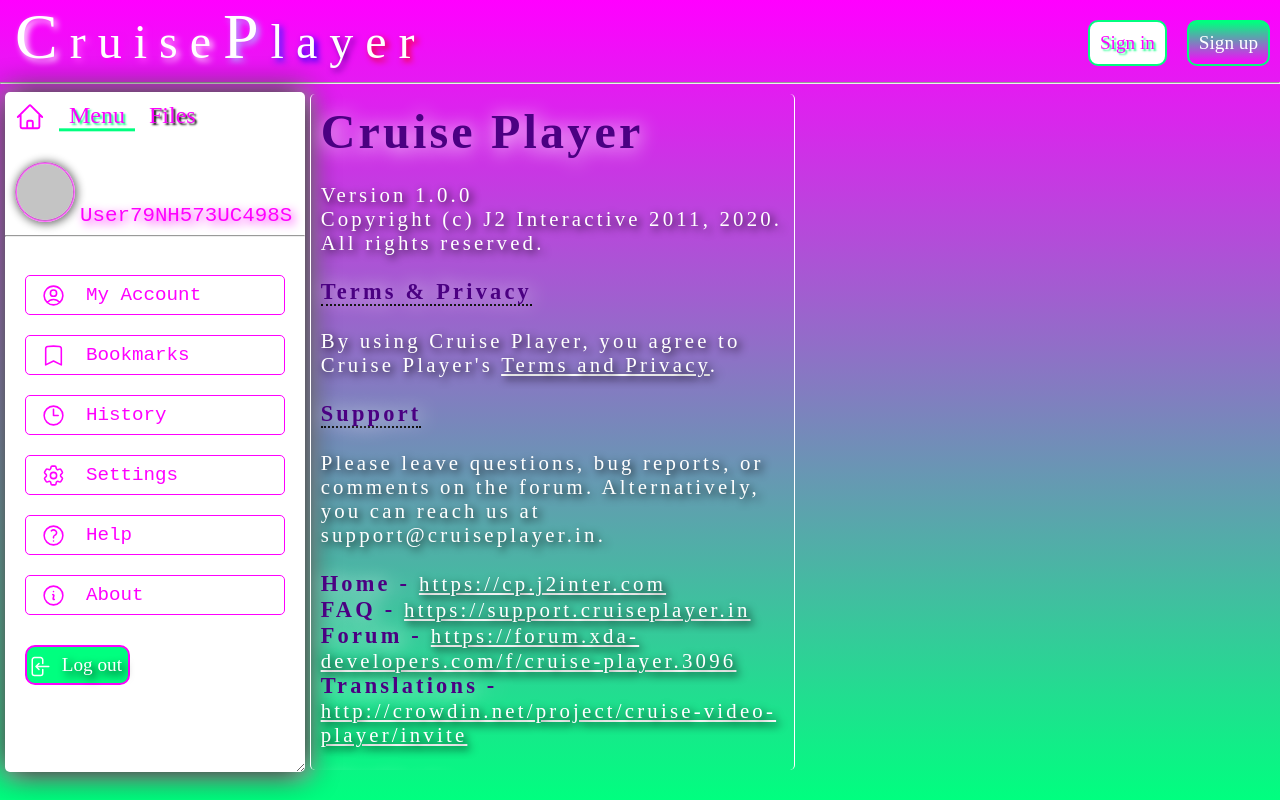
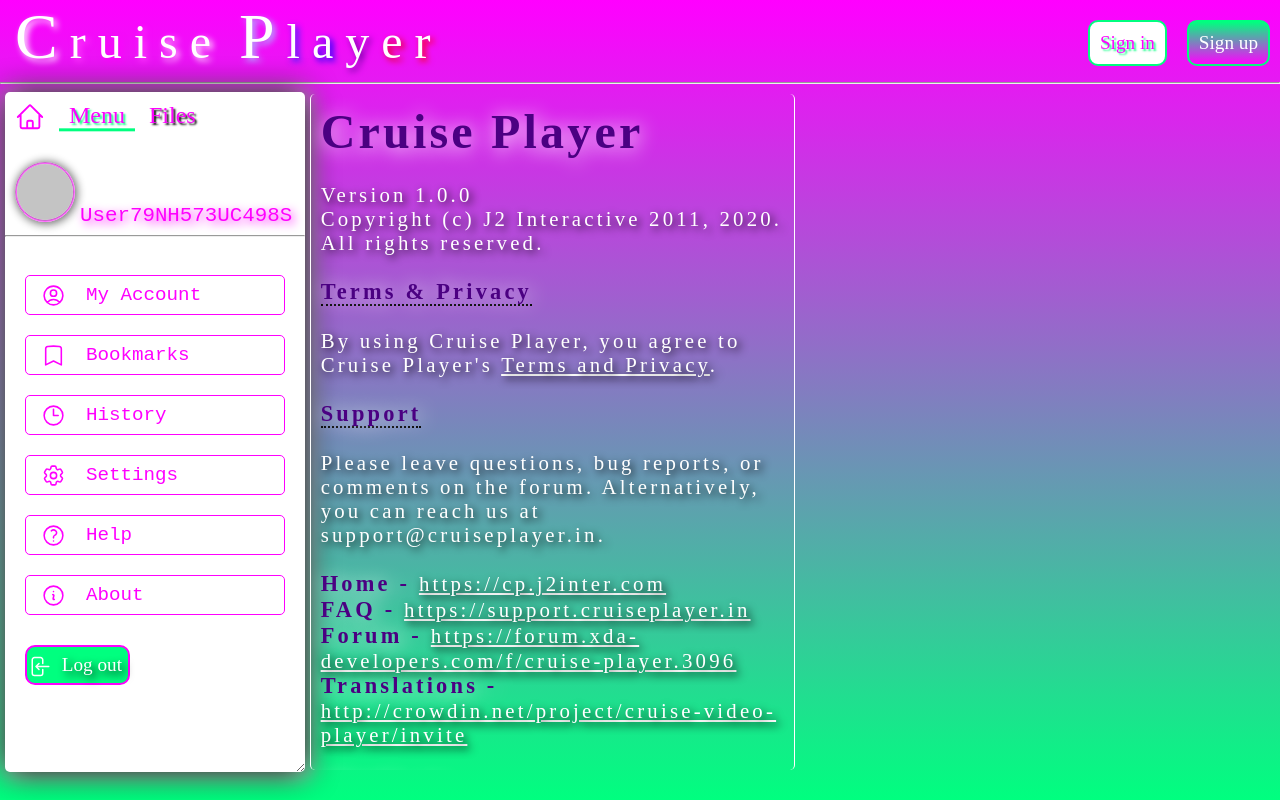
Before and after one commit to Emelie-Dev/Cruise-Player, a website: page Public/About.html in a window 1280 px wide. Drawn offline with Linux system fonts and the light colour scheme; no server answers; grey boxes are pictures that could not be loaded.

Commit message:
Fourth Commit - Updating the bookmark files

```diff
--- a/Public/About.html
+++ b/Public/About.html
@@ -36,7 +36,7 @@
         <span id="head4">i</span>
         <span id="head5">s</span>
         <span id="head6">e</span>
-         <span id="head7" class="first">P</span>
+         <span id="head7" class="first">&nbsp;P</span>
          <span id="head8">l</span>
          <span id="head9">a</span>
          <span id="head10">y</span>
```
Also changed, not shown: Public/Bookmark.html (+1 -1 lines), Public/Help.html (+1 -1 lines), Public/History.html (+1 -1 lines), Public/Home.html (+1 -1 lines), Public/Settings.html (+1 -1 lines).
